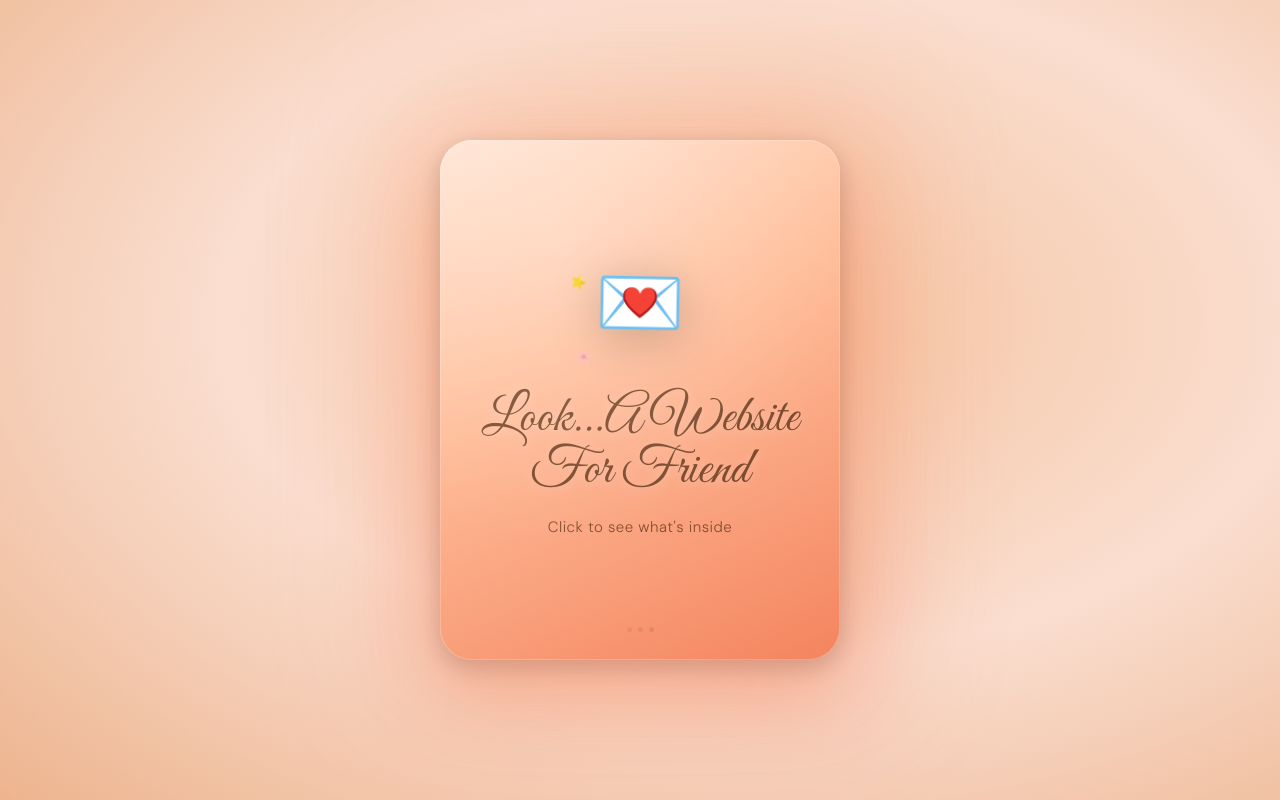
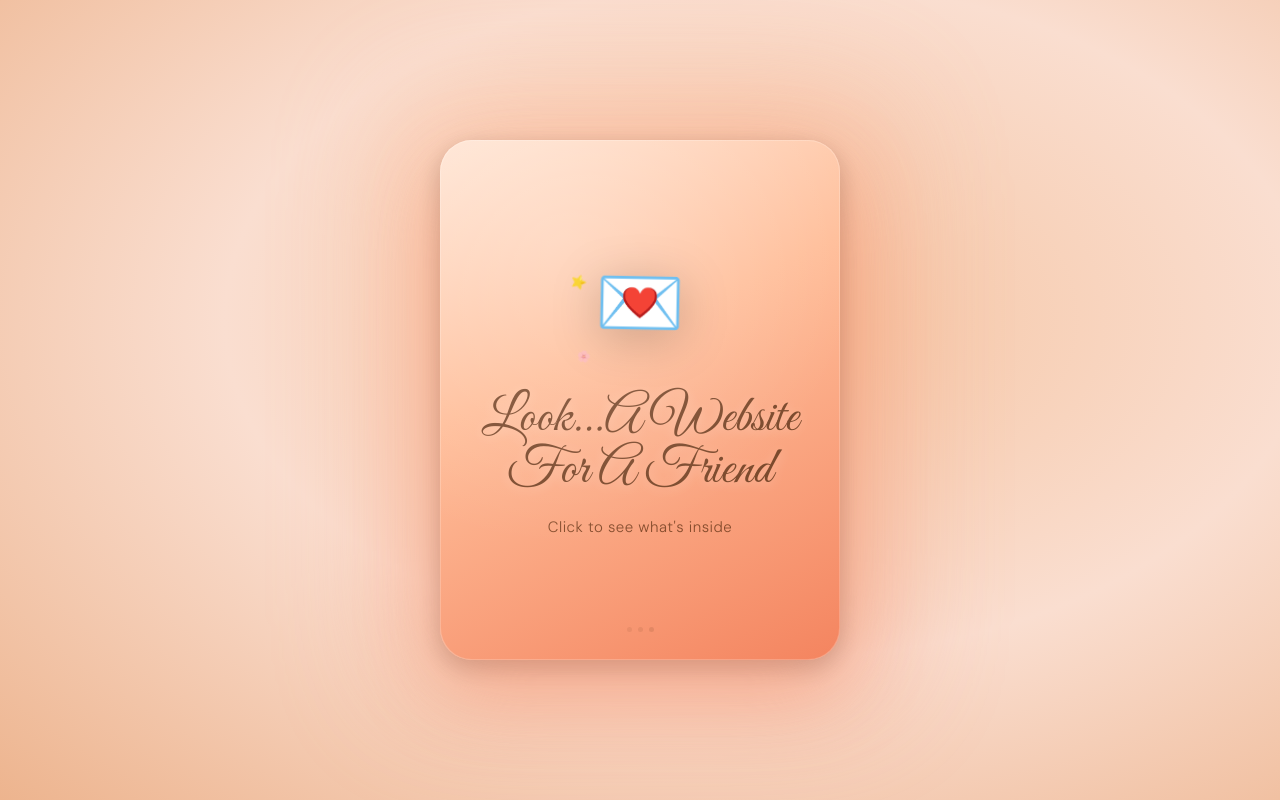
Before and after one commit to FaithOsagie/birthdayWebsiteThingy, a plain HTML site: page index.html in a window 1280 px wide. Drawn offline with Linux system fonts and the light colour scheme.

Commit message:
Something I forgot to add and something I forgot to change

```diff
--- a/index.html
+++ b/index.html
@@ -319,7 +319,7 @@
       <span class="envelope">💌</span>
     </div>
 
-    <p class="script">Look...A Website For Friend</p>
+    <p class="script">Look...A Website For A Friend</p>
     <p class="subtitle" id="subtitle">Click to see what's inside</p>
 
     <div class="bottom-hint">
```
Also changed, not shown: 1 other file.
